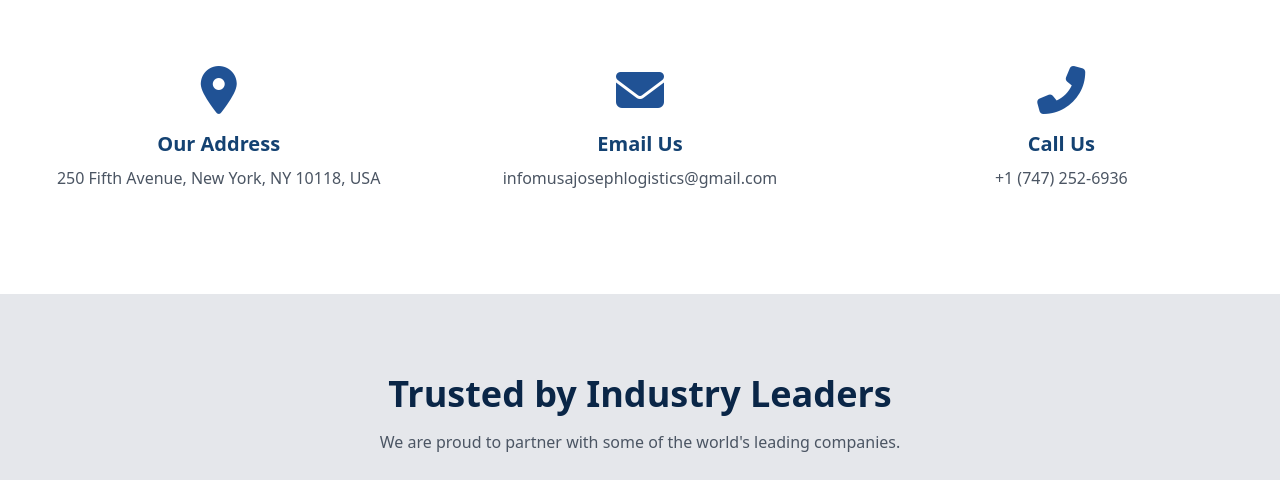
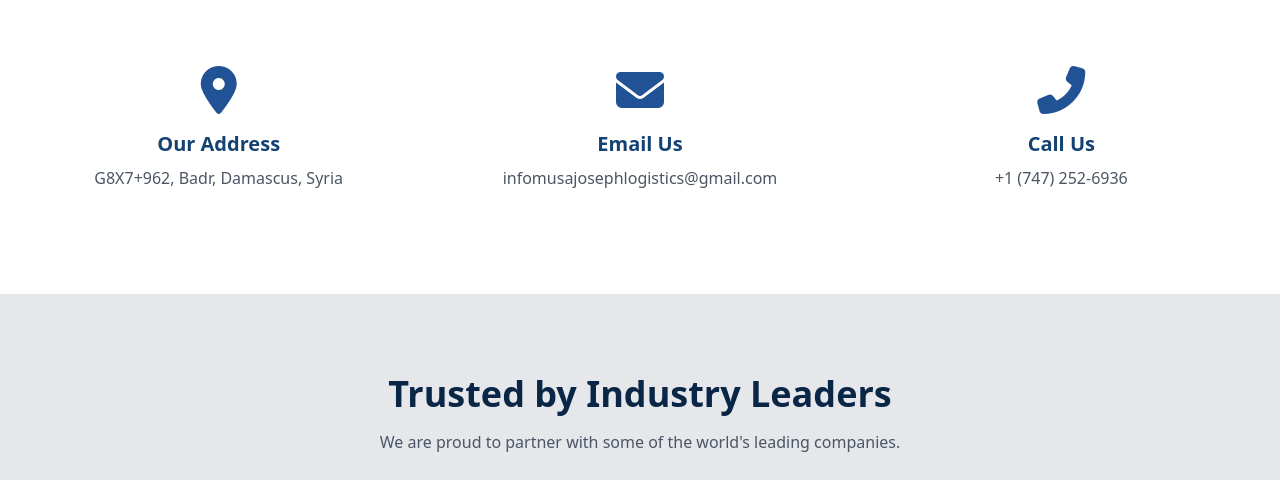
Before and after one commit to nemerem5006/MusaJoseph-Portfolio, a plain HTML site: page index.html in a window 1280 px wide. Shown: the part 4846-5326 px from the top of the page. Drawn offline with nearby package versions, Linux system fonts and the light colour scheme.

Commit message:
update project files

```diff
--- a/index.html
+++ b/index.html
@@ -300,7 +300,7 @@
                     <div class="p-6">
                         <div class="text-accent text-5xl mb-4"><i class="fas fa-map-marker-alt"></i></div>
                         <h3 class="text-xl font-bold text-secondary mb-2">Our Address</h3>
-                        <p class="text-gray-600">250 Fifth Avenue, New York, NY 10118, USA</p>
+                        <p class="text-gray-600">G8X7+962, Badr, Damascus, Syria</p>
                     </div>
                     <!-- Email -->
                     <div class="p-6">
```
